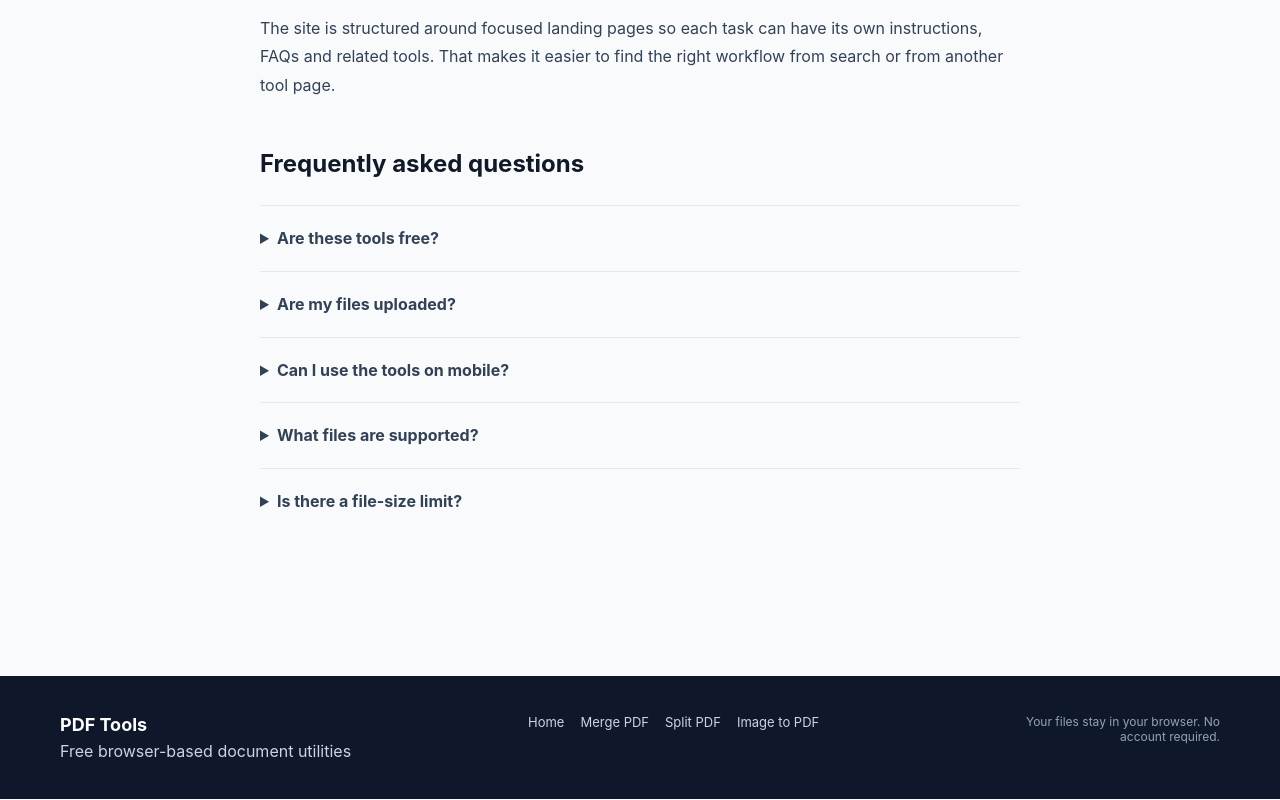
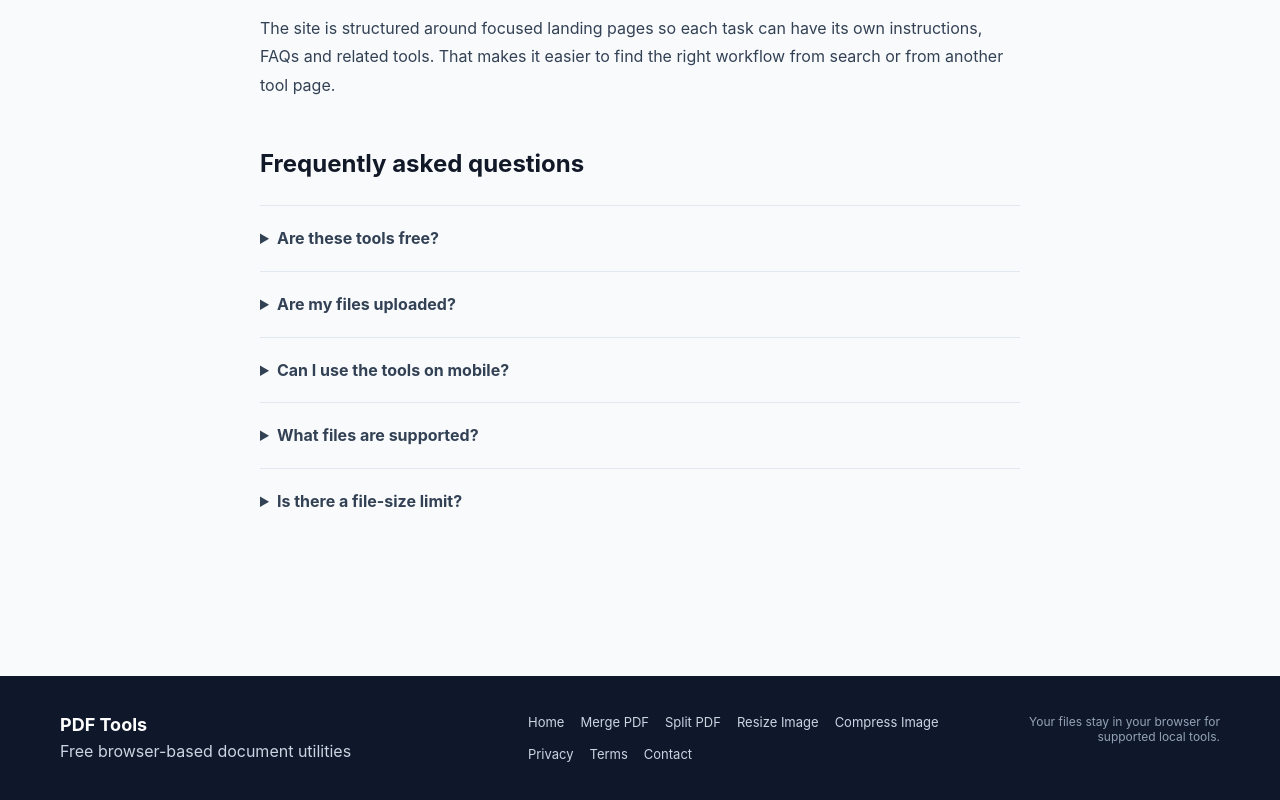
Before and after one commit to yiminggod1/pdf-tools, a Next.js app: page / in a window 1280 px wide. Shown: the part 1864-2664 px from the top of the page. Built offline with nearby package versions, Linux system fonts and the light colour scheme.

Commit message:
Improve UX SEO navigation and tool discovery

```diff
--- a/app/layout.tsx
+++ b/app/layout.tsx
@@ -1,16 +1,3 @@
-import type {Metadata} from "next";
-import "./globals.css";
-
-export const metadata:Metadata={
- title:{default:"PDF Tools — Free Online PDF & Image Tools",template:"%s | PDF Tools"},
- description:"Free browser-based PDF and image tools. Merge, split, rotate PDFs and convert images to PDF without uploading your files.",
- keywords:["PDF tools","merge PDF","split PDF","rotate PDF","image to PDF","compress image","free PDF tools"],
- metadataBase:new URL("https://yiminggod1.github.io/pdf-tools/"),
- alternates:{canonical:"https://yiminggod1.github.io/pdf-tools/"},
- openGraph:{title:"PDF Tools — Free Online PDF & Image Tools",description:"Fast, private PDF and image tools that run in your browser.",type:"website",url:"https://yiminggod1.github.io/pdf-tools/"},
- robots:{index:true,follow:true}
-};
-
-export default function RootLayout({children}:{children:React.ReactNode}){
- return <html lang="en"><body>{children}<footer><div><strong>PDF Tools</strong><span>Free browser-based document utilities</span></div><nav><a href="/">Home</a><a href="/merge-pdf/">Merge PDF</a><a href="/split-pdf/">Split PDF</a><a href="/image-to-pdf/">Image to PDF</a></nav><small>Your files stay in your browser. No account required.</small></footer></body></html>
-}
+import type {Metadata} from "next";import "./globals.css";
+export const metadata:Metadata={title:{default:"PDF Tools — Free Online PDF & Image Tools",template:"%s | PDF Tools"},description:"Free browser-based PDF and image tools for merging, splitting, rotating, extracting, resizing, compressing and converting files.",keywords:["PDF tools","merge PDF","split PDF","delete PDF pages","extract PDF pages","resize image","compress image","convert image","image to PDF"],metadataBase:new URL("https://yiminggod1.github.io/pdf-tools/"),alternates:{canonical:"https://yiminggod1.github.io/pdf-tools/"},openGraph:{title:"PDF Tools — Free Online PDF & Image Tools",description:"Fast, private PDF and image tools that run in your browser.",type:"website",url:"https://yiminggod1.github.io/pdf-tools/"},robots:{index:true,follow:true}};
+export default function RootLayout({children}:{children:React.ReactNode}){return <html lang="en"><body>{children}<footer><div><strong>PDF Tools</strong><span>Free browser-based document utilities</span></div><nav><a href="/">Home</a><a href="/merge-pdf/">Merge PDF</a><a href="/split-pdf/">Split PDF</a><a href="/resize-image/">Resize Image</a><a href="/compress-image/">Compress Image</a><a href="/privacy/">Privacy</a><a href="/terms/">Terms</a><a href="/contact/">Contact</a></nav><small>Your files stay in your browser for supported local tools.</small></footer></body></html>}
```
